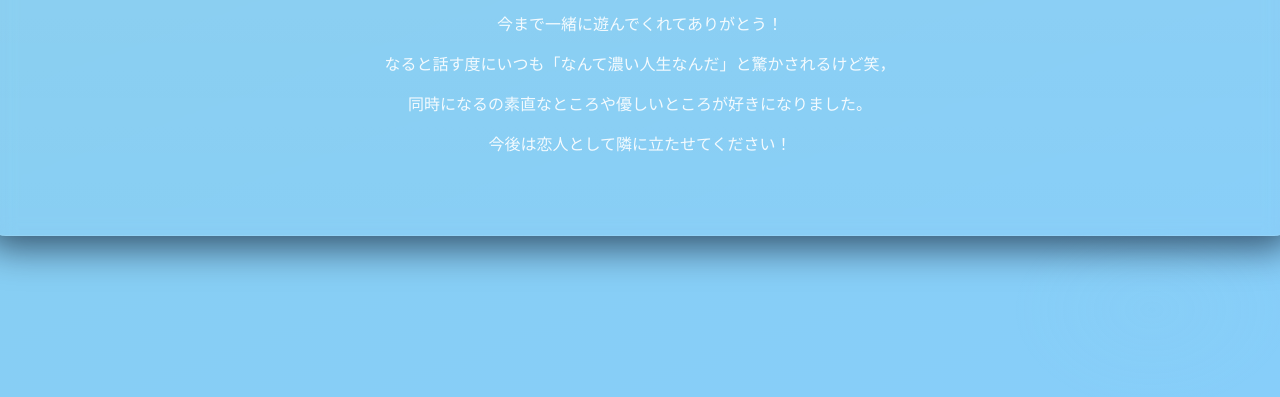
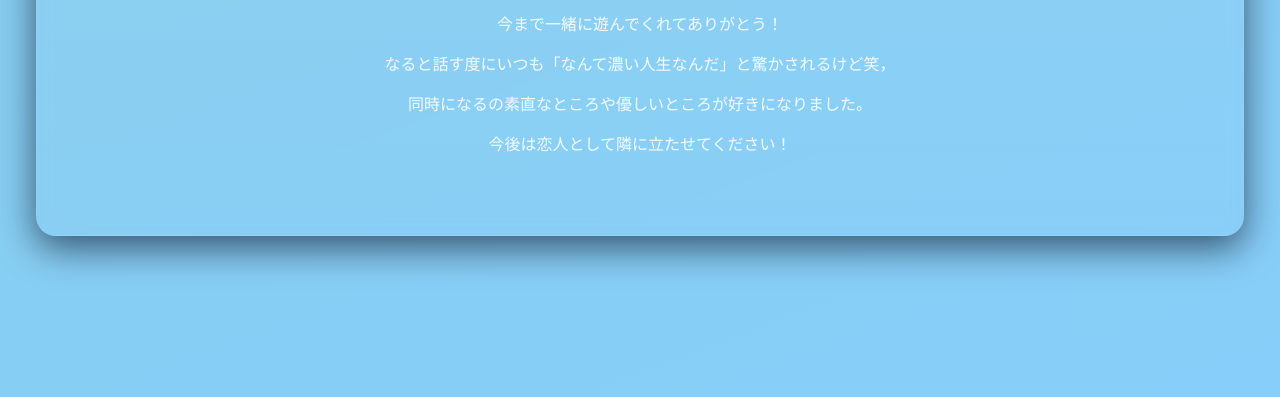
Before and after one commit to Litsu-1912/Litsu-1912.github.io, a plain HTML site: page index.html in a window 1280 px wide. Shown: the part 475-872 px from the top of the page. Drawn offline with Linux system fonts and the light colour scheme.

Commit message:
Update index.html

```diff
--- a/index.html
+++ b/index.html
@@ -29,11 +29,12 @@
     position:relative;
     z-index:2;
   }
-  .card{max-width: 92vw;  /* 画面幅に合わせる */
+  .card{max-width: 100vw;  /* 画面幅に合わせる */
         width: 100%;
         background:linear-gradient(180deg,var(--glass),rgba(255,255,255,0.02));
         border-radius:20px;
         padding: 5vw;     /* 画面幅に応じた余白 */
+        box-sizing: border-box; /* paddingを含めて幅を計算 */
         text-align:center;
         backdrop-filter:blur(8px);
         box-shadow:0 12px 36px rgba(2,6,23,.6);border:1px solid rgba(255,255,255,.06)}
```
